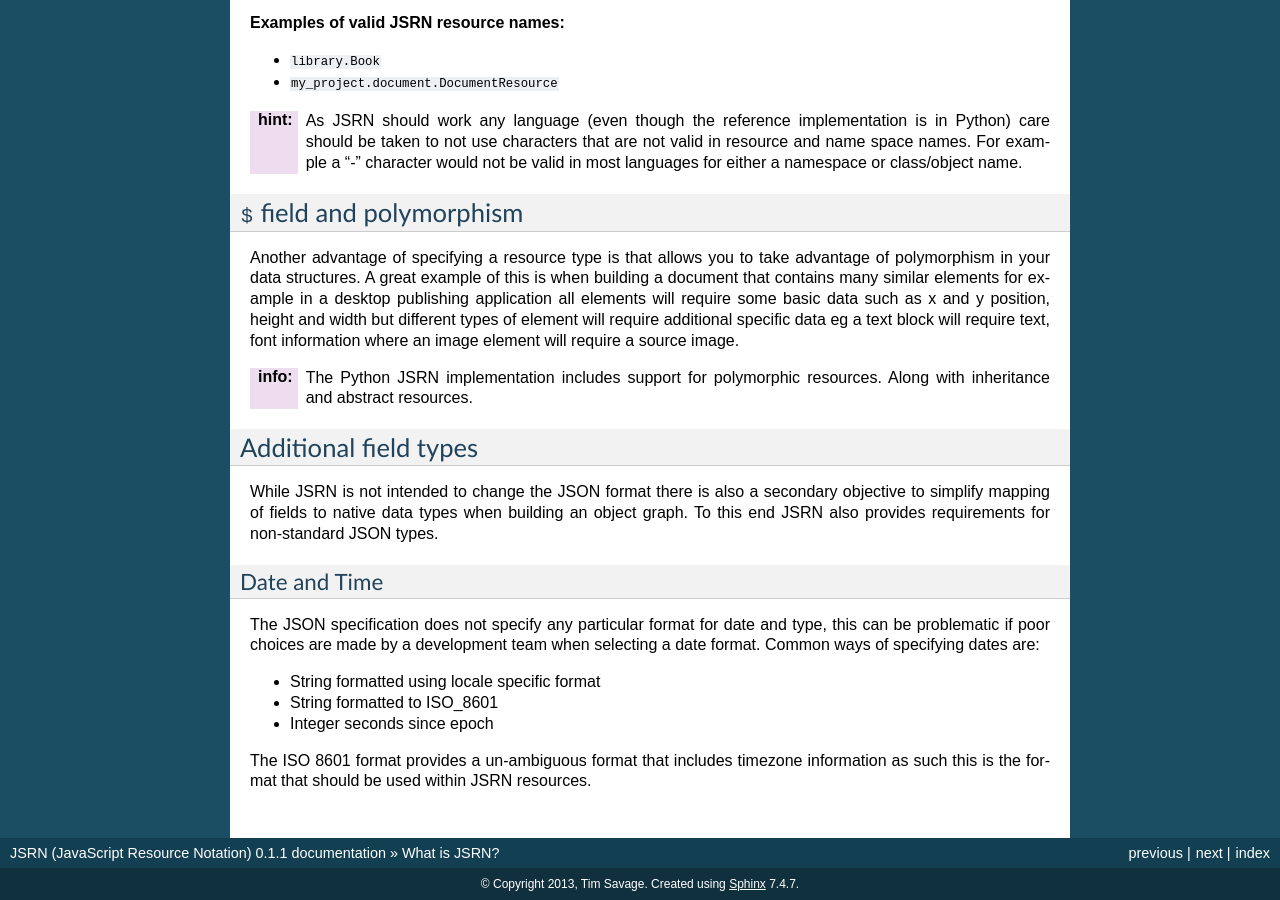
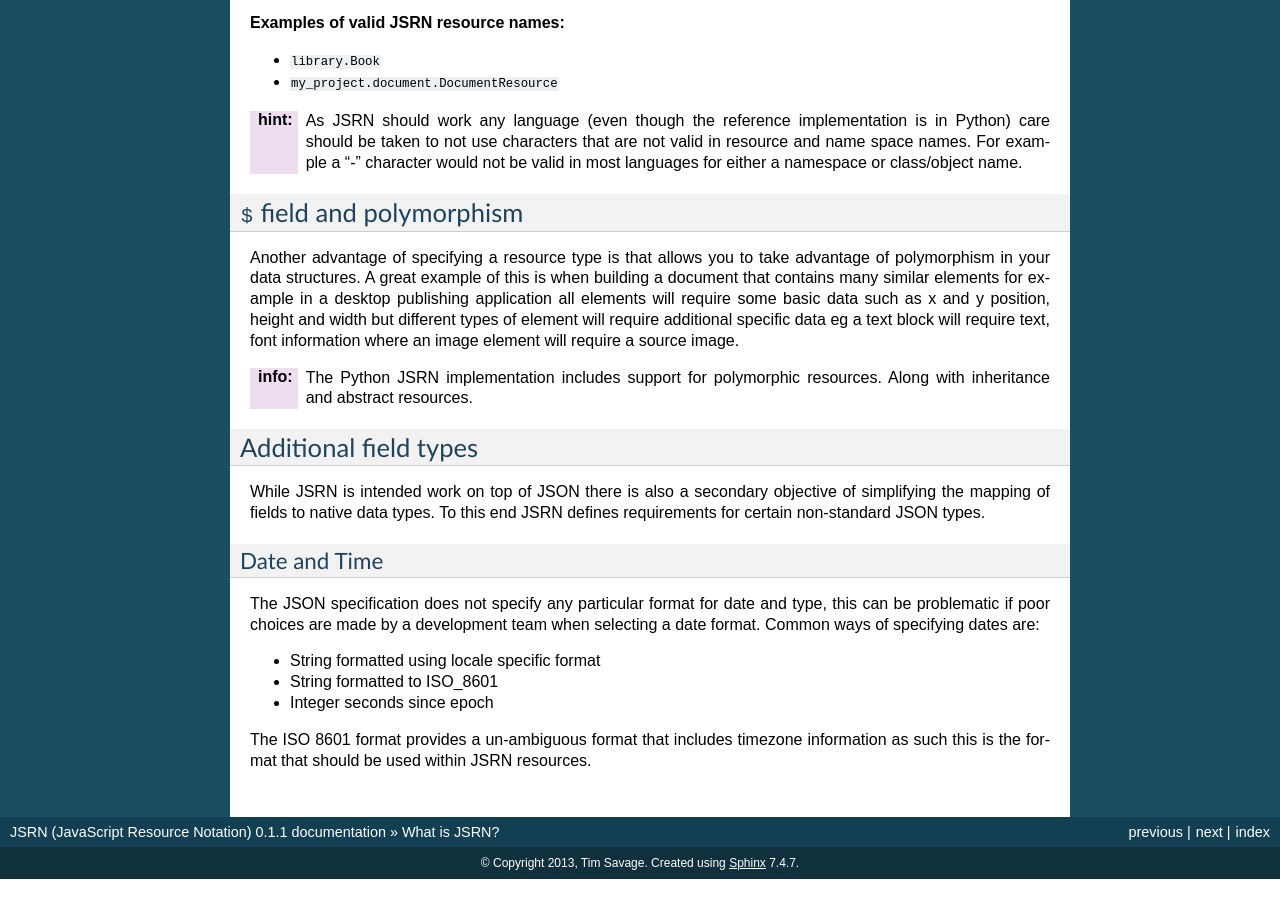
Before and after one commit to timsavage/jsrn, a Sphinx documentation site: the page built from doc/jsrn.rst, in a window 1280 px wide and 900 px high, scrolled down 732 px. Built offline with Sphinx 7.4.7, drawn with Linux system fonts in a browser that asks for light colours; after the commit the page ends 1611 px from its top, so only the background shows below that.

Commit message:
Another rewrite of the additional field types section.

```diff
--- a/doc/jsrn.rst
+++ b/doc/jsrn.rst
@@ -67,9 +67,8 @@ where an image element will require a source image.
 Additional field types
 **********************
 
-While JSRN is not intended to change the JSON format there is also a secondary objective to simplify mapping of fields
-to native data types when building an object graph. To this end JSRN also provides requirements for non-standard JSON
-types.
+While JSRN is intended work on top of JSON there is also a secondary objective of simplifying the mapping of fields to
+native data types. To this end JSRN defines requirements for certain non-standard JSON types.
 
 Date and Time
 =============
```
